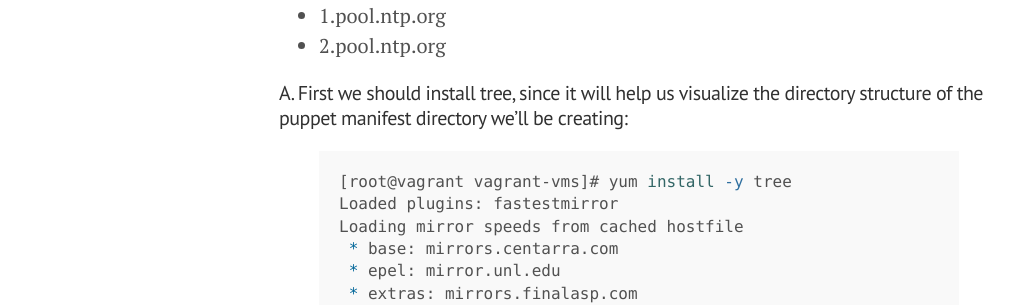
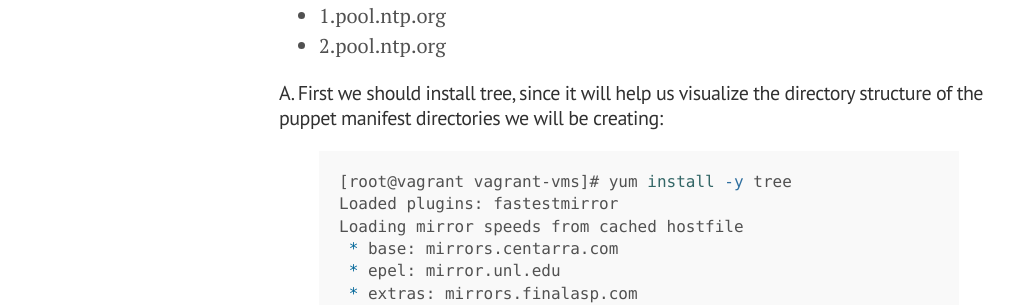
Before and after one commit to sdorsett/blog, a Jekyll site: the page built from _posts/2014-05-06-vagrant-and-puppet.md, in a window 1280 px wide and 900 px high, scrolled down 404 px. Shown: the part 180-485 px from the top of the window, without its empty margins (1-1015 px from the left). Built offline with Jekyll 4.4.1, drawn with Linux system fonts in a browser that asks for light colours; Markdown is read by kramdown in place of the engine named in the settings.

Commit message:
corrected grammer in 2014-05-06 post

```diff
--- a/_posts/2014-05-06-vagrant-and-puppet.md
+++ b/_posts/2014-05-06-vagrant-and-puppet.md
@@ -13,7 +13,7 @@ For testing purposes we will be creating a Puppet manifest that ensures NTP is i
 * 1.pool.ntp.org
 * 2.pool.ntp.org
 
-#### A. First we should install tree, since it will help us visualize the directory structure of the puppet manifest directory we'll be creating:
+#### A. First we should install tree, since it will help us visualize the directory structure of the puppet manifest directories we will be creating:
 
 {% highlight bash %}
 [root@vagrant vagrant-vms]# yum install -y tree
```
